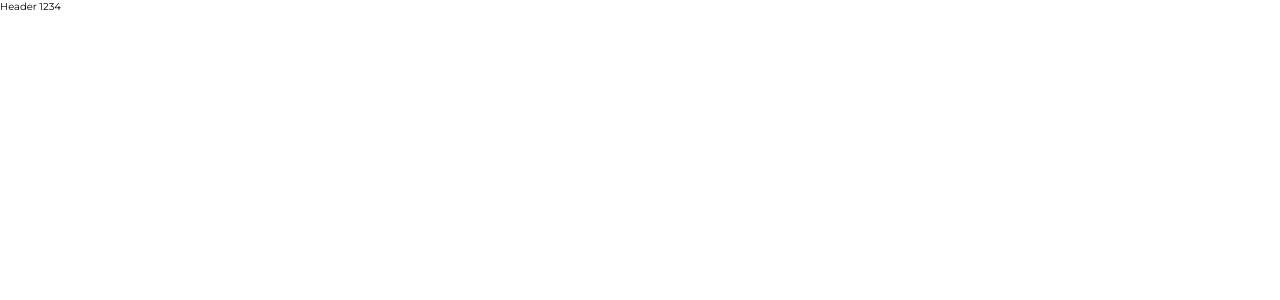
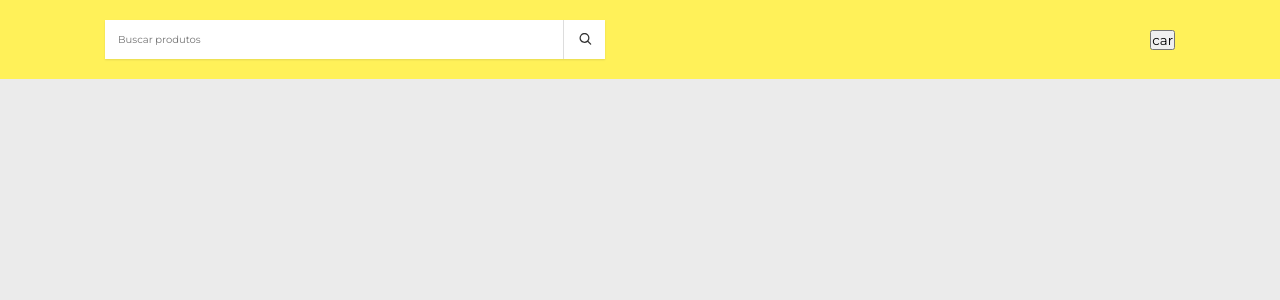
Before and after one commit to vandesonsantos/VirtualStore, a React (Create React App) app: page / in a window 1280 px wide. Shown: the top 300 px of the page. Built offline with nearby package versions, Linux system fonts and the light colour scheme.

Commit message:
Criando componets Header e SearchBar

```diff
--- a/src/App.jsx
+++ b/src/App.jsx
@@ -1,11 +1,10 @@
 import React from 'react';
+import Header from './components/Header/Header';
 
 function App() {
   return (
-    <div className="App">
-      <header className="App-header">
-        Header 1234
-      </header>
+    <div>
+      <Header />
     </div>
   );
 }
--- /dev/null
+++ b/src/components/Header/Header.css
@@ -0,0 +1,13 @@
+.header{
+  background-color: #fff159;
+  position: fixed;
+  width: 100%;
+  font-size: 1.6rem;
+}
+
+.header > div {
+  display: flex;
+  justify-content: space-between;
+  align-items: center;
+  padding: 20px;
+}
--- /dev/null
+++ b/src/components/Header/Header.jsx
@@ -0,0 +1,19 @@
+import React from 'react';
+import './Header.css';
+import SearchBar from '../SearchBar/SearchBar';
+
+function Header() {
+  return (
+    <header className="header">
+      <div className="conteiner">
+
+        <SearchBar />
+
+        <button>car</button>
+
+      </div>
+    </header>
+  );
+}
+
+export default Header;
--- /dev/null
+++ b/src/components/SearchBar/SearchBar.css
@@ -0,0 +1,29 @@
+.search-bar{
+  display: flex;
+  background-color: #fff;
+  width: 100%;
+  max-width: 500px;
+  justify-content: space-between;
+  box-shadow: 0 1px 2px 0 rgba(0, 0, 0, 0.1);
+  gap: 13px;
+  padding-right: 13px;
+}
+
+.search__input{
+  padding: 13px;
+  flex-grow: 1;
+  border: none;
+  outline: none;
+  font-size: 1rem;
+  border-right: 1px solid #ddd;
+}
+
+.search__button{
+  background: none;
+  border: none;font-size: 1.5rem;
+  display: flex;
+  justify-content: center;
+  align-items: center;
+  color: #333;
+  cursor: pointer;
+}
--- /dev/null
+++ b/src/components/SearchBar/SearchBar.jsx
@@ -0,0 +1,23 @@
+import React from 'react';
+import { CgSearch } from 'react-icons/cg';
+import './SearchBar.css';
+
+function SearchBar() {
+  return (
+    <form className="search-bar">
+      <input type="search"
+        placeholder="Buscar produtos"
+        className="search__input"
+        required
+      />
+
+      <button
+        type="submit"
+        className="search__button">
+        <CgSearch />
+      </button>
+    </form>
+  );
+}
+
+export default SearchBar;
--- a/src/index.css
+++ b/src/index.css
@@ -10,3 +10,12 @@
 html{
   font-size: 62.5%;
 }
+
+body{
+  background-color: #ebebeb;
+}
+
+.conteiner{
+  max-width: 1110px;
+  margin: 0 auto;
+}
```
